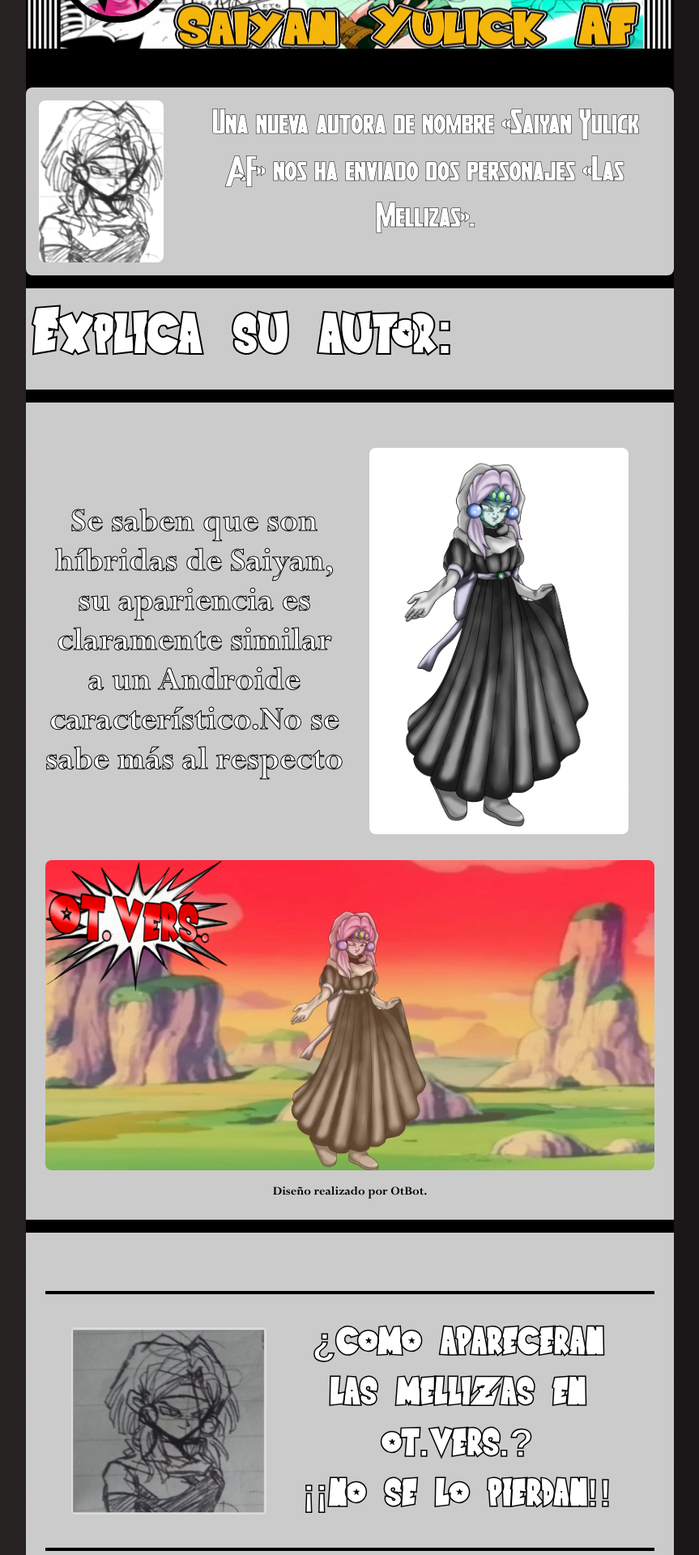
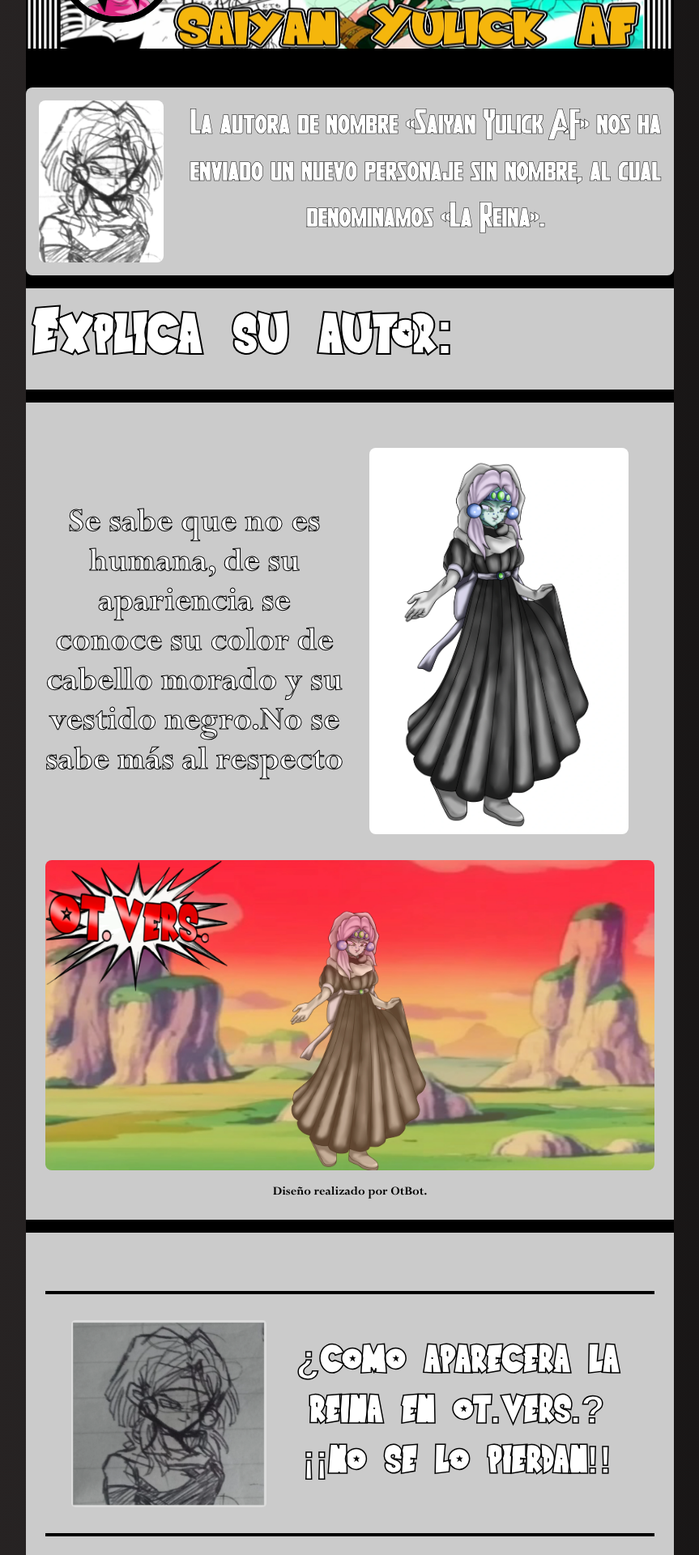
Before and after one commit to TECGRAMAX/OtVers.tiras, a React (Vite) app: page /Noticias/NotCuatro in a window 1280 px wide. Shown: the part 340-2260 px from the top of the page at 81% size, without its empty margins (208-1071 px from the left). Built offline with nearby package versions, Linux system fonts and the light colour scheme.

Commit message:
fix: move useState hook outside array in src

```diff
--- a/src/menu/pestanias/noticias/not-3.jsx
+++ b/src/menu/pestanias/noticias/not-3.jsx
@@ -12,7 +12,7 @@ const Blog = () => {
 
   const subtitulo = `<b>Explica su autor:</b>`
 
-  const textoRaza = `<b>Se saben que son híbridas de Saiyan, su apariencia es claramente similar a un Androide característico.</b>No se sabe más al respecto`
+  const textoRaza = `<b>Se sabe que son híbridas de Saiyan, de su apariencia que son claramente similares a un Androide característico.</b>No se sabe más al respecto`
 
   const textoIdioma = `<b>Diseño realizado por OtBot.</b>`
 
--- a/src/menu/pestanias/noticias/not-4.jsx
+++ b/src/menu/pestanias/noticias/not-4.jsx
@@ -8,15 +8,15 @@ import caracteristicas from '../../assets/integrados/SaiyanYulickAF/reinajotapeg
 import futer from '../../assets/integrados/reina.webp'
 
 const Blog = () => {
-  const textoIntro = `<b>Una nueva autora de nombre «Saiyan Yulick AF» nos ha enviado dos personajes «Las Mellizas».<br/>`
+  const textoIntro = `<b>La autora de nombre «Saiyan Yulick AF» nos ha enviado un nuevo personaje sin nombre, al cual denominamos «La Reina».<br/>`
 
   const subtitulo = `<b>Explica su autor:</b>`
 
-  const textoRaza = `<b>Se saben que son híbridas de Saiyan, su apariencia es claramente similar a un Androide característico.</b>No se sabe más al respecto`
+  const textoRaza = `<b>Se sabe que no es humana, de su apariencia se conoce su color de cabello morado y su vestido negro.</b>No se sabe más al respecto`
 
   const textoIdioma = `<b>Diseño realizado por OtBot.</b>`
 
-  const textoFinal = `<div class="headline-top"><b>¿Como apareceran las mellizas en OT.VERS.?</b></div>
+  const textoFinal = `<div class="headline-top"><b>¿Como aparecera la Reina en OT.VERS.?</b></div>
                       <div class="headline-bottom"><b>¡¡NO SE LO PIERDAN!!</b></div>`
 
   return (
```
